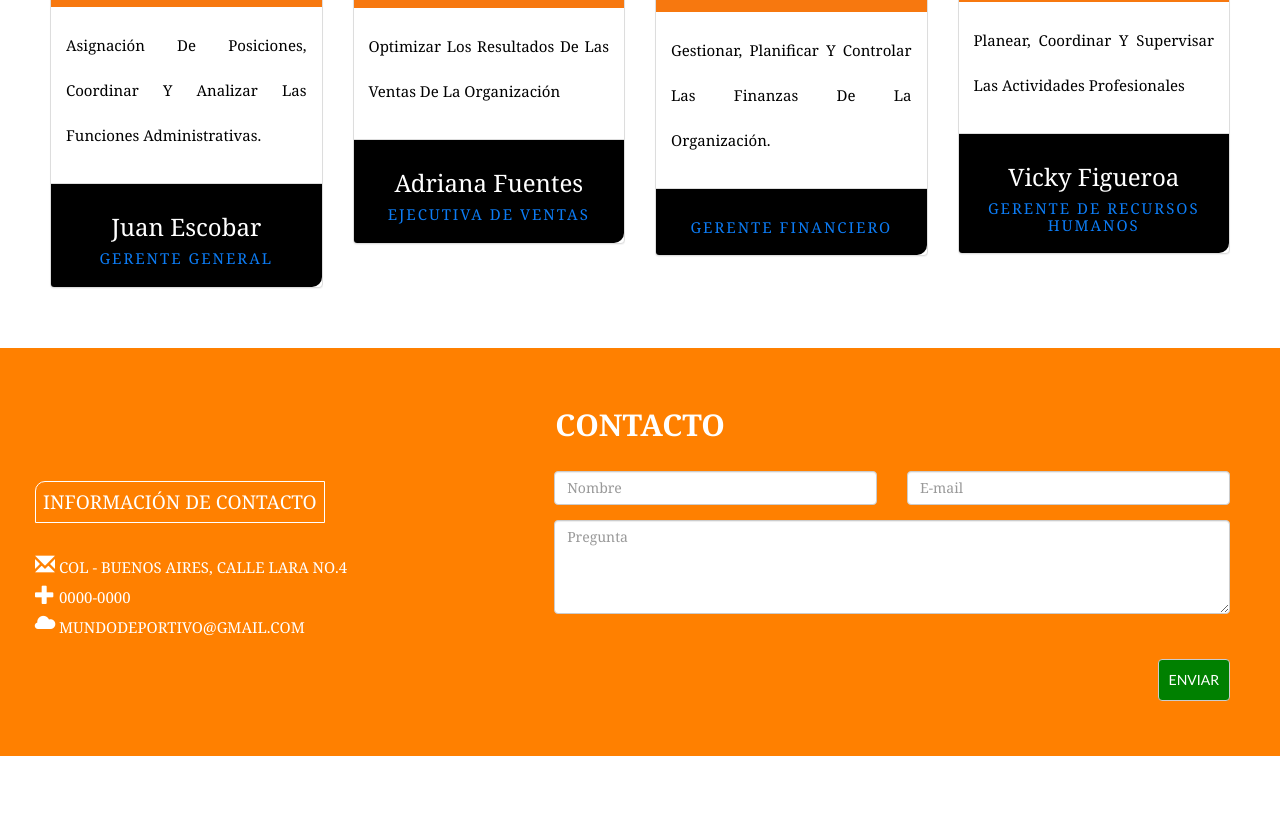
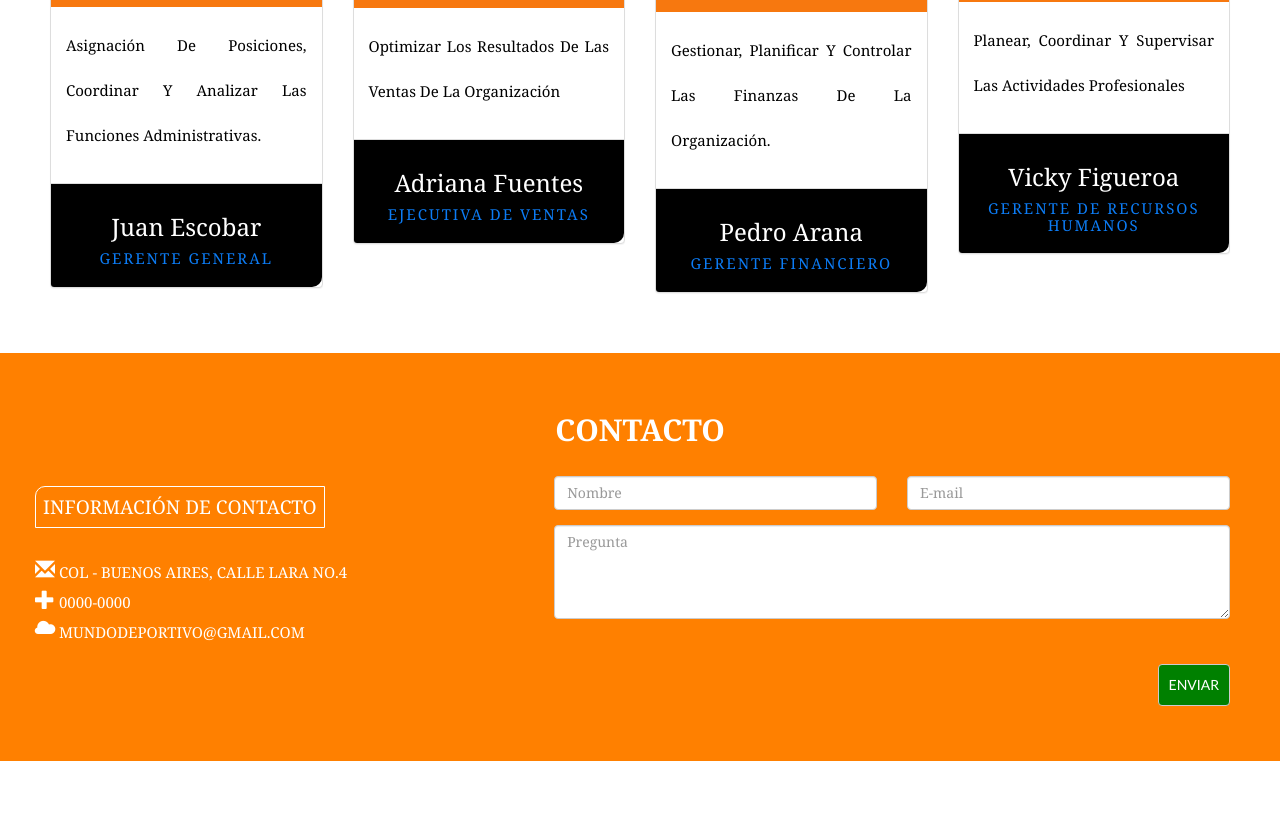
Before and after one commit to raulyzio/mundodeportivo25, a plain HTML site: page index.html in a window 1280 px wide. Shown: the part 2901-3714 px from the top of the page. Drawn offline with Linux system fonts and the light colour scheme; some packages are replaced by stand-ins of ours.

Commit message:
Update index.html

```diff
--- a/index.html
+++ b/index.html
@@ -201,7 +201,7 @@
 				<p>Gestionar, planificar y controlar las finanzas de la organización.</p>
 				</div>
 				<div class="panel-footer pie">
-				<h3></h3>
+					<h3>Pedro Arana</h3>
 				<h4>Gerente financiero</h4>
 				</div>
 
```
